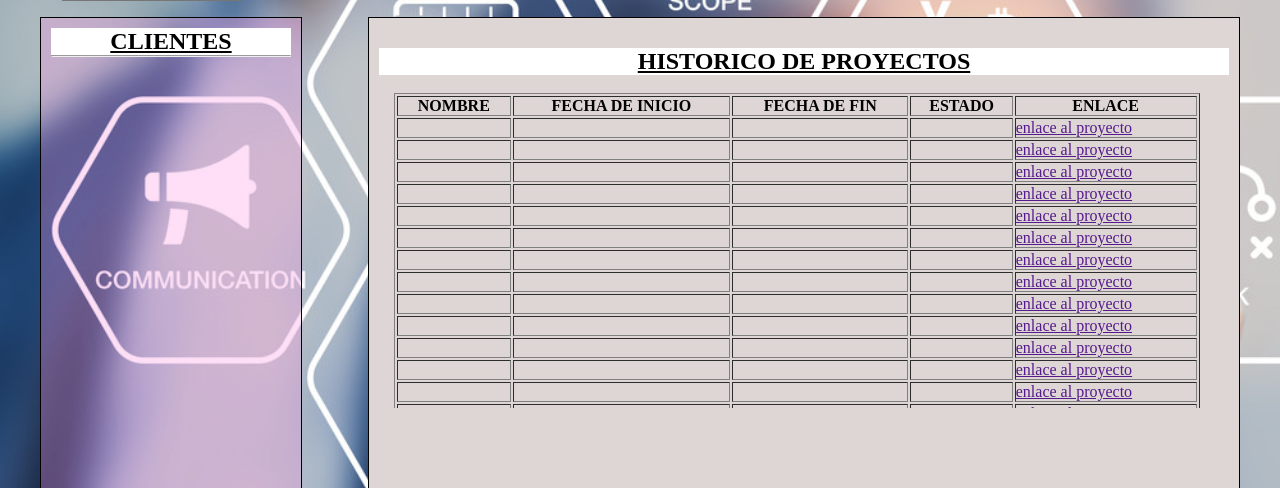
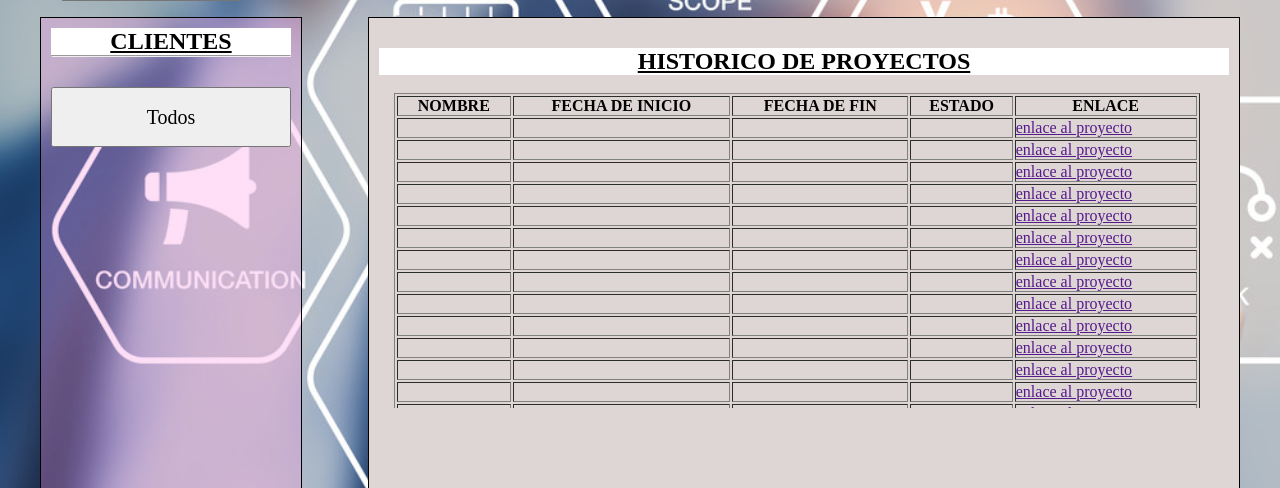
Before and after one commit to AlexSalazar98/Proyecto2_IW, a Django app: page /ProyectoAPP/PaginaPrincipal/ in a window 1280 px wide. Shown: the part 224-712 px from the top of the page. Run offline with Django 3.2, Linux system fonts and the light colour scheme.

Commit message:
botones clientes

```diff
--- a/Proyecto2_IW/proyecto/ProyectoAPP/static/css/stylesheet.css
+++ b/Proyecto2_IW/proyecto/ProyectoAPP/static/css/stylesheet.css
@@ -249,6 +249,20 @@
 		overflow-y: scroll;
 	}
 
+	#lado-izquierda hr{
+	    margin-bottom: 30px;
+	    margin-bottom: 30px;
+	}
+
+	.botones-clientes button{
+	    width: 100%;
+	    height: 60px;
+	    text-align: center;
+	    margin-bottom: 10px;
+	    font-family: Star Wars;
+	    font-size: 20px;
+	}
+
 	#tabla{
 		overflow-y: scroll;
 		height: 70%;
--- a/Proyecto2_IW/proyecto/ProyectoAPP/templates/TablaPrincipal.html
+++ b/Proyecto2_IW/proyecto/ProyectoAPP/templates/TablaPrincipal.html
@@ -40,7 +40,13 @@
 
 			<hr>
 
-			<!-- Noticia -->
+			<!-- Botones -->
+			<div class="botones-clientes">
+				<button type="button">Todos</button>
+				{% for n_cliente in clientes %}
+					<button type="button">{{ n_cliente.empresa }}</button>
+				{% endfor %}
+			</div>
 
 		</aside>
 
--- a/Proyecto2_IW/proyecto/ProyectoAPP/views.py
+++ b/Proyecto2_IW/proyecto/ProyectoAPP/views.py
@@ -1,6 +1,6 @@
 from django.shortcuts import render
 from django.http import HttpResponse
-from ProyectoAPP.models import Usuarios, Departamento, Categoria
+from ProyectoAPP.models import Usuarios, Departamento, Categoria, Clientes
 
 
 # import js2py
@@ -42,12 +42,15 @@ def login(request):
 
         usuario_registrado = False
 
+        clientes = Clientes.objects.order_by('empresa')
+
         for us in listausrec:
             if us['usuario'] == usuario and us['contraseña'] == contraseña:
-                # PaginaPricipal(request)
-                # usuario_registrado = True
-                # return HttpResponse(f"usuario {usuario} contraseña: {contraseña}; {usuario_registrado} ")
-                return render(request, 'TablaPrincipal.html')
+
+                context = {
+                    'clientes': clientes,
+                }
+                return render(request, 'TablaPrincipal.html', context)
                 break
 
 
@@ -66,17 +69,16 @@ def LlamarFormulario(request):
 
 
 def RecogerFormulario(request):
-
     UsuarioGuardado = Usuarios()
 
     # Recogemos datos del HTML
     UsuarioGuardado.nombre = request.POST["nombre"]
     UsuarioGuardado.apellido1 = request.POST["Apellido_1"]
     UsuarioGuardado.apellido2 = request.POST["Apellido_2"]
-    UsuarioGuardado.Sexo = request.POST.get('Sexo')
+    UsuarioGuardado.sexo = request.POST.get('Sexo')
     UsuarioGuardado.fecha_nacimiento = request.POST["Fecha_Nacimiento"]
-    UsuarioGuardado.departamento = Departamento.objects.get(nombre = request.POST["Departamento"])
-    UsuarioGuardado.categoria = Categoria.objects.get(nombre = request.POST["Categoria"])
+    UsuarioGuardado.departamento = Departamento.objects.get(nombre=request.POST["Departamento"])
+    UsuarioGuardado.categoria = Categoria.objects.get(nombre=request.POST["Categoria"])
     UsuarioGuardado.contraseña = request.POST["Contraseña"]
     repContraseña = request.POST["Repetir_Contraseña"]
     UsuarioGuardado.email = request.POST["Correo_Electronico"]
```
Also changed, not shown: Proyecto2_IW/proyecto/db.sqlite3.
